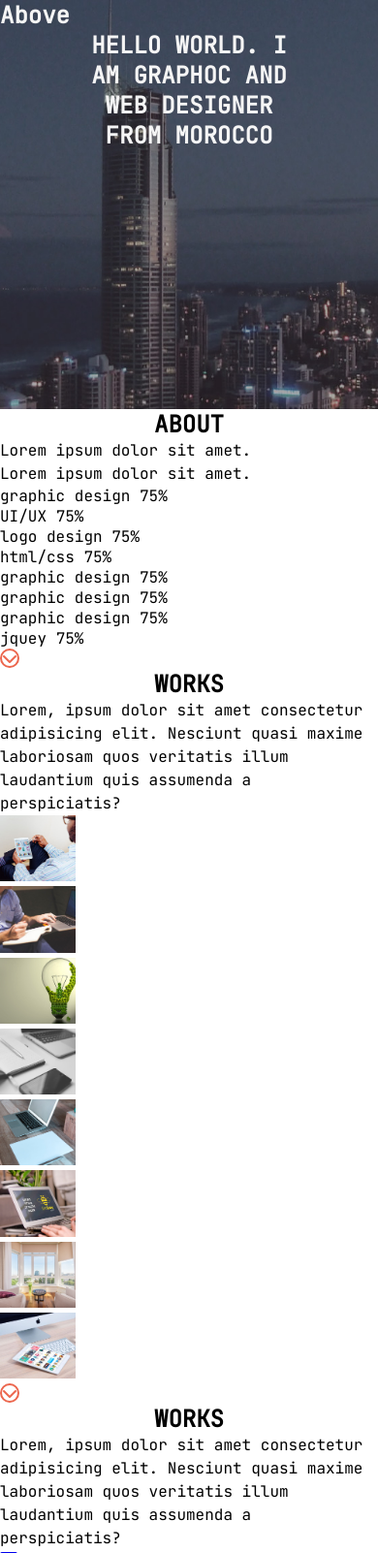
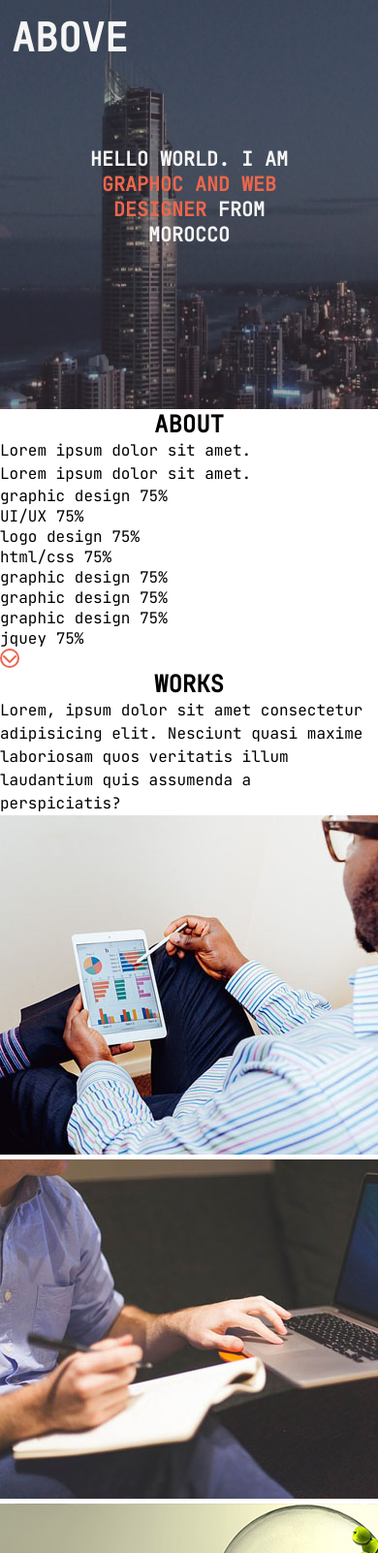
Before and after one commit to gh-tyl/fcpf-vcs-practice, a plain HTML site: page intro-scss/index.html in a window 390 px wide. Shown: the top 1602 px of the page at 97% size. Drawn offline with Linux system fonts and the light colour scheme.

Commit message:
2022-09-19

```diff
--- a/intro-scss/scss/devices/mobile.scss
+++ b/intro-scss/scss/devices/mobile.scss
@@ -1,7 +1,16 @@
 @media (min-width: 200px) {
+
+    main>section>a {
+        text-align: center;
+        padding: 2%;
+        font-size: 23px;
+    }
+
     header {
         color: whitesmoke;
-        @include bgPic("/img/banner.jpg", inherit, 50vh);
+        @include bgPic("/img/banner.jpg",
+            inherit,
+            50vh);
 
         >nav {
             @include flexBox(row);
@@ -11,25 +20,63 @@
             display: none;
         }
 
-        article {
-            @include flexBoxDefault(row, center, center);
+        h1 {
+            padding: 3%;
+            font-family: $h1Title;
+            font-size: 40px;
+            text-transform: uppercase;
+        }
+
+        >article {
+            @include flexBoxDefault(row,
+                center,
+                center);
+            height: 60%;
         }
 
         h2 {
+            font-size: $mobileTitleSizeH2;
             width: 60%;
         }
 
+        span {
+            color: $defaultRed;
+        }
     }
 
-    figure {
-        width: 20%;
-    }
+    .work {
+        padding-top: 10%;
+        padding-bottom: 10%;
+        background-color: $bgColorBlue;
+        @include flexBoxColumn;
+        row-gap: 3vh;
+        align-items: center;
 
-    img {
-        width: 100%;
-    }
+        >article {
+            @include flexBoxColumn;
+            row-gap: 5vh;
+            color: whitesmoke;
+            text-align: center;
+        }
 
-    .works {
-        @include flexBoxColumn;
+        p {
+            font-size: 14px;
+        }
+
+        h2 {
+            color: $defaultRed;
+        }
+
+        >figure {
+            width: 90%;
+            @include flexBoxWrap(row, wrap);
+            column-gap: 2vh;
+            row-gap: 2vh;
+        }
+
+        img {
+            width: 15vh;
+            height: 15vh;
+        }
     }
 }
```
Also changed, not shown: intro-scss/css/style.css, intro-scss/css/style.min.css, 2 other files.
